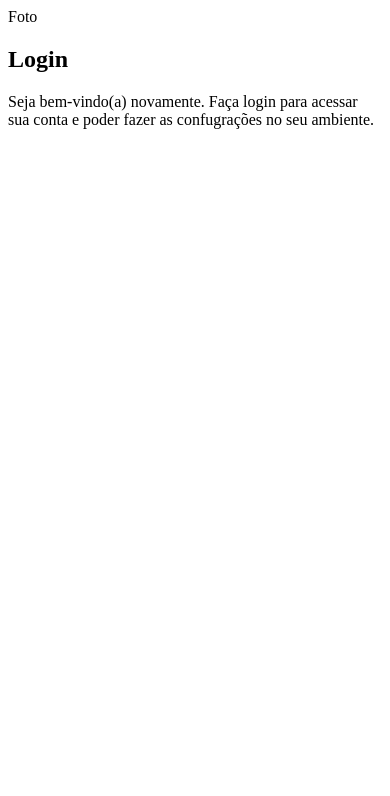
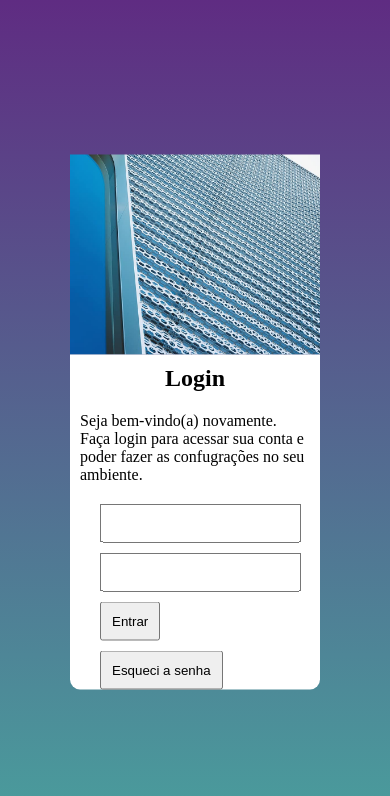
Before and after one commit to lucasserdev/projeto-login, a plain HTML site: page index.html in a window 390 px wide. Drawn offline with Linux system fonts and the light colour scheme.

Commit message:
atualizando o mobile first

```diff
--- a/estilos/style.css
+++ b/estilos/style.css
@@ -5,3 +5,59 @@
     Verde: #49a09d
     Lilás: #5f2c82
 */
+
+* {
+    padding: 0;
+    margin: 0;
+    box-sizing: border-box;
+}
+
+body {
+    width: 100vw;
+}
+
+main {
+    width: 100vw;
+    height: 100vh;
+
+    background-image: linear-gradient(to bottom, #5f2c82,#49a09d);
+    position: relative;
+}
+
+section#login {
+    width: 250px;
+
+    position: absolute;
+    top: 50%;
+    left: 50%;
+    transform: translate(-50%, -50%);
+    border-radius: 0px 0px 10px 10px;
+}
+
+section#login div#imagem {
+    height: 200px;
+
+    background-image: url(../imagens/metal.jpg);
+    background-position: left bottom;
+    background-size: cover;
+}
+
+section#login div#formulario {
+    background-color: white;
+    border-radius: 0px 0px 10px 10px;
+}
+
+#formulario h1 {
+    text-align: center;
+    padding: 10px;
+}
+
+#formulario p {
+    padding: 10px;
+}
+
+#formulario input {
+    padding: 10px;
+    margin-top: 10px;
+    margin-left: 30px;
+}
--- a/index.html
+++ b/index.html
@@ -10,13 +10,24 @@
     <main>
         <section id="login">
             <div id="imagem">
-                Foto
+
             </div>
             <div id="formulario">
                 <h1>Login</h1>
                 <p>Seja bem-vindo(a) novamente. Faça login para acessar sua conta e poder fazer as confugrações no seu ambiente.</p>
                 <form action="login.php" method="post">
-
+                    <div>
+                        <input class="form" type="email" name="email" id="iemail">
+                    </div>
+                    <div>
+                        <input class="form" type="password" name="password" id="ipassword">
+                    </div>
+                    <div>
+                        <input type="submit" value="Entrar">
+                    </div>
+                    <div>
+                        <input type="submit" value="Esqueci a senha">
+                    </div>
                 </form>
             </div>
         </section>
```
